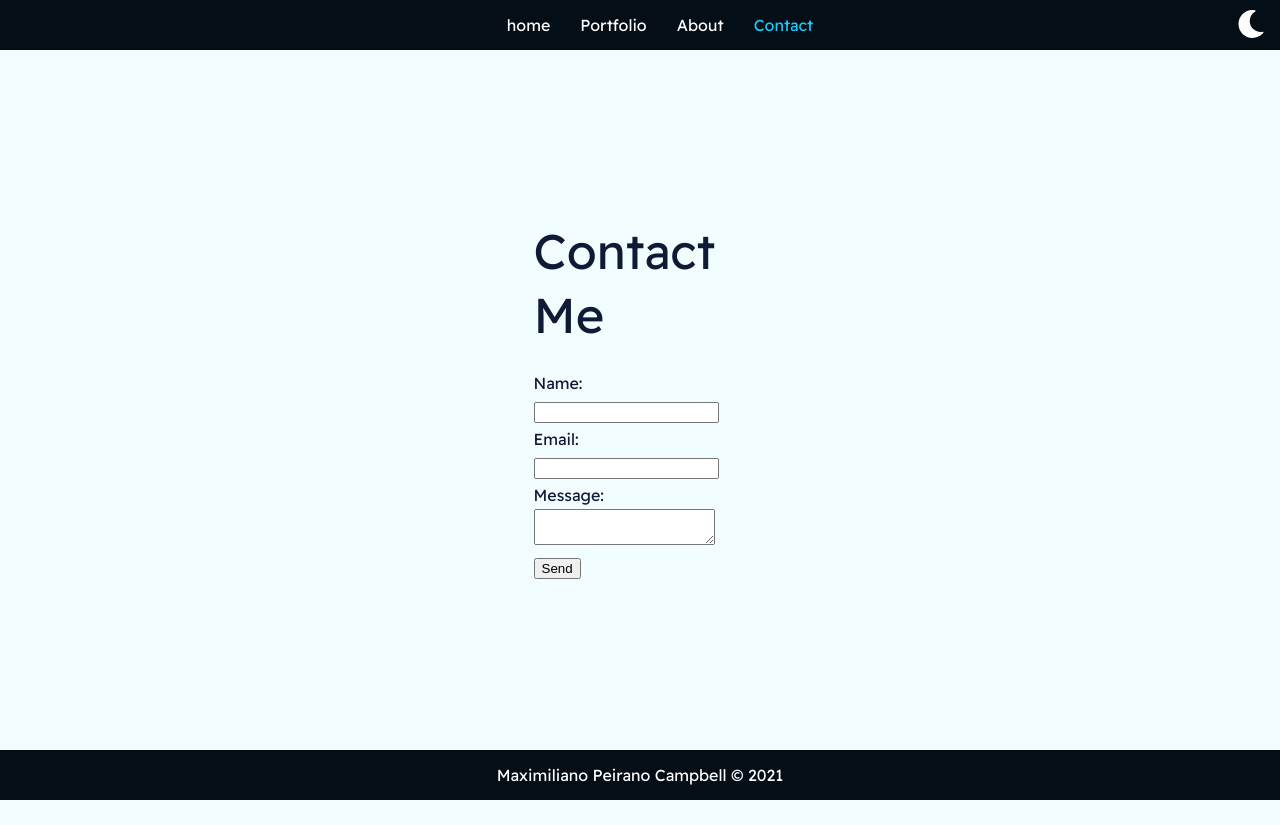
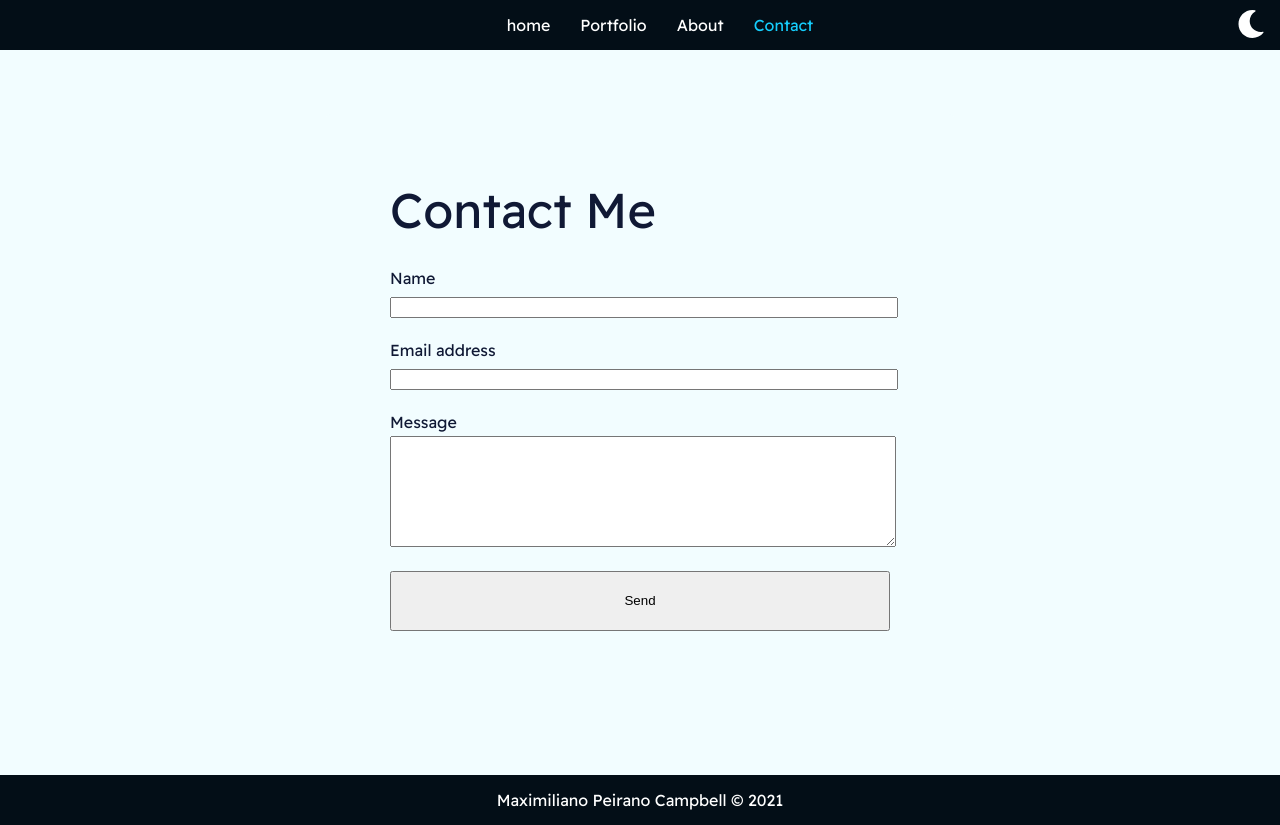
Before and after one commit to maxi-pc/maxcampbell.ca, a React (Create React App) app: page /contact in a window 1280 px wide. Before the commit the page ends 800 px from the top, so only its background shows below. Built offline with nearby package versions, Linux system fonts and the light colour scheme; a web font is replaced by a local one.

Commit message:
testing netlify forms v2

```diff
--- a/src/components/Content/Contact.jsx
+++ b/src/components/Content/Contact.jsx
@@ -1,46 +1,45 @@
 import React, { useState } from 'react';
 
 const Contact = () => {
-    const [status, setStatus] = useState("Submit");
-    const handleSubmit = async (e) => {
-      e.preventDefault();
-      setStatus("Sending...");
-      const { name, email, message } = e.target.elements;
-      let details = {
-        name: name.value,
-        email: email.value,
-        message: message.value,
-      };
-      let response = await fetch("http://localhost:3000/contact", {
-        method: "POST",
-        headers: {
-          "Content-Type": "application/json;charset=utf-8",
-        },
-        body: JSON.stringify(details),
-      });
-      setStatus("Submit");
-      let result = await response.json();
-      alert(result.status);
-    };
+
     return (
 
-      <section>
-        <article>  <h1>Contact Me</h1>
-      <form name="contact" netlify>
-        <div>
-          <label htmlFor="name">Name:</label>
-          <input type="text" id="name" required />
-        </div>
-        <div>
-          <label htmlFor="email">Email:</label>
-          <input type="email" id="email" required />
-        </div>
-        <div>
-          <label htmlFor="message">Message:</label>
-          <textarea id="message" required/>
-        </div>
-        <button type="submit">Send</button>
-      </form></article></section>
+
+        <article>
+          <h1>Contact Me</h1>
+          <form
+    name="simpleContactForm"
+    method="POST"
+    data-netlify="true"
+    data-netlify-recaptcha="true"
+    id="simple-contact-form"
+    class="contact-form"
+>
+    <p class="form-row">
+        <label id="contact-form-name-label" for="contact-form-name" class="form-label">Name</label>
+        <input type="text" name="name" id="contact-form-name" aria-labelledby="contact-form-name-label" class="form-input" />
+    </p>
+    <p class="form-row">
+        <label id="contact-form-email-label" for="contact-form-email" class="form-label">Email address</label>
+        <input type="email" name="email" id="contact-form-email" aria-labelledby="contact-form-email-label" class="form-input" />
+    </p>
+    <p class="form-row">
+        <label id="contact-form-message-label" for="contact-form-message" class="form-label">Message</label>
+        <textarea
+            name="message"
+            id="contact-form-message"
+            aria-labelledby="contact-form-message-label"
+            class="form-textarea"
+            rows="7"
+        ></textarea>
+    </p>
+    <div data-netlify-recaptcha="true" class="form-row"></div>
+    <p class="form-row form-submit">
+        <button type="submit" class="button">Send</button>
+    </p>
+</form>
+
+      </article>
     );
   };
 
--- a/src/theme.jsx
+++ b/src/theme.jsx
@@ -90,6 +90,24 @@ grid-row-gap: 0px;
 .portfolio-item-text{
   grid-area: 2 / 2 / 3 / 4;
 
+}
+
+form{
+  width: 500px;
+}
+
+input{
+  width: 100%;
+}
+
+.button{
+  width: 100%;
+  height: 60px;
+}
+
+textarea{
+  width: 100%;
+  max-width: 100%;
 }
 
 .icon-wrapper{
```
